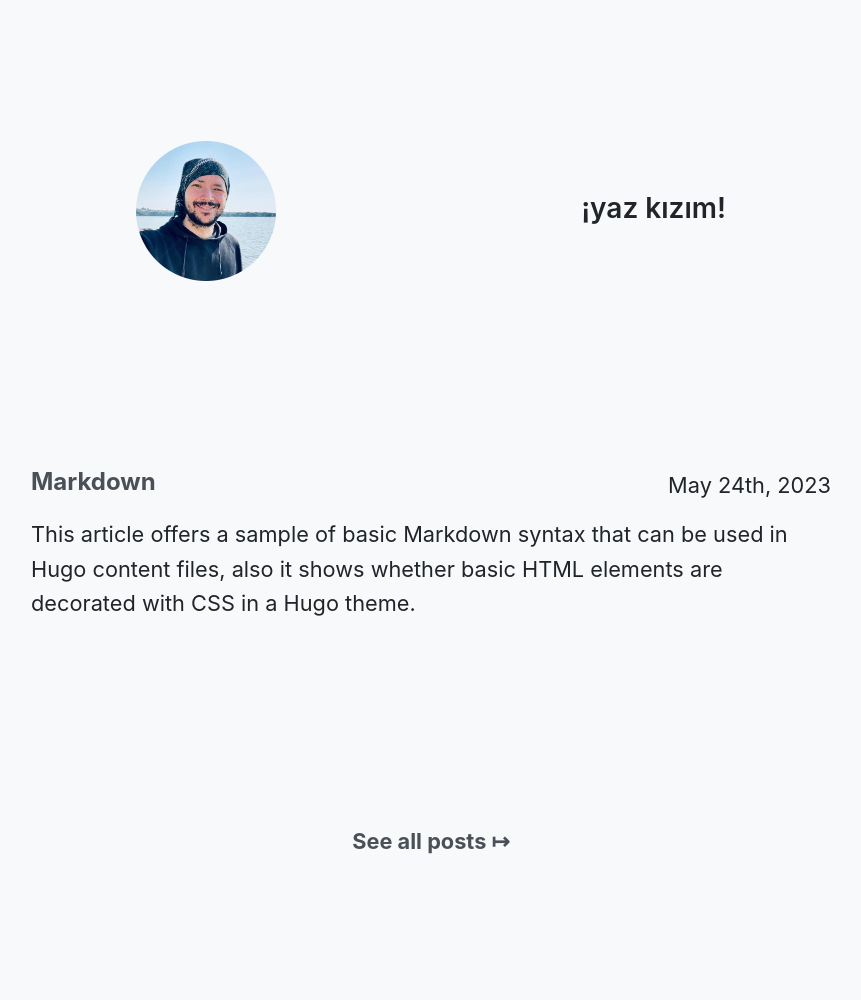
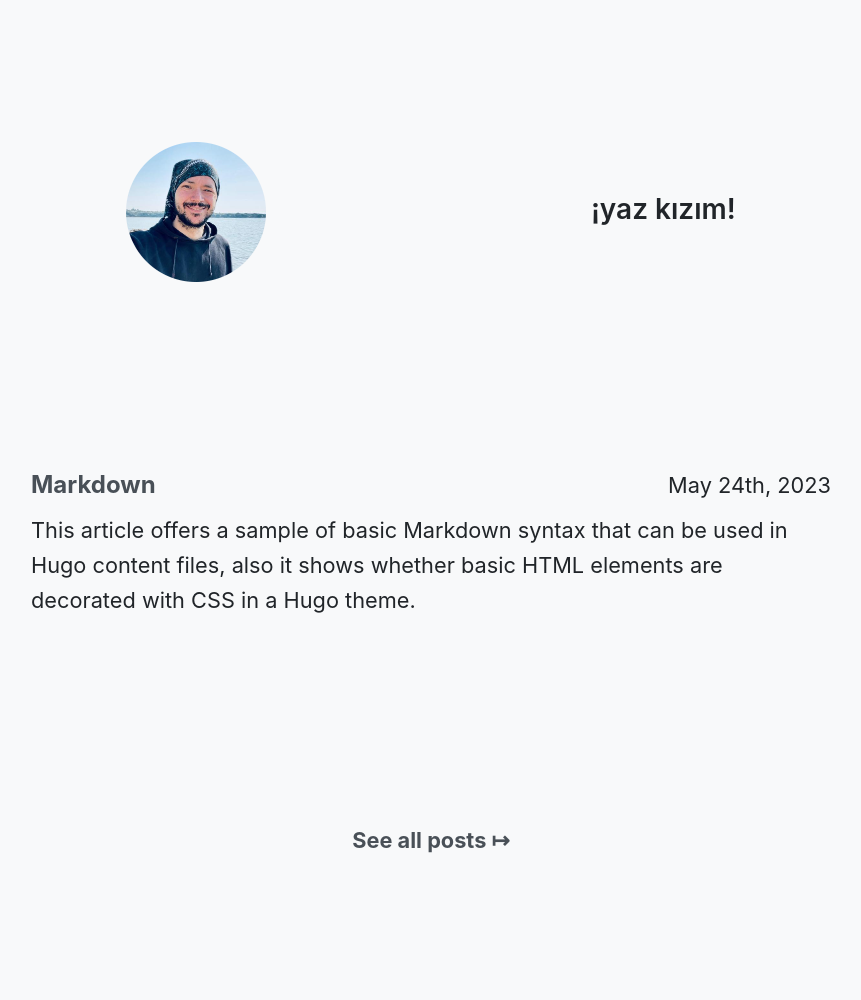
Before and after one commit to yazkizim-io/yazkizim-io.github.io, a Jekyll site: the page built from index.md, in a window 1280 px wide. Shown: the whole page, without its empty margins (209-1070 px from the left). Built offline with Jekyll 4.4.1, drawn with Linux system fonts in a browser that asks for light colours.

Commit message:
[WIP] Update

```diff
--- a/_layouts/home.html
+++ b/_layouts/home.html
@@ -6,20 +6,18 @@
 <body>
   <div id="app">
     <header id=intro class=center-axyz>
-  <div>
-  <x-grid columns="12" columns-s="4">
+  <x-grid columns="16" columns-m="4">
     <x-col span="1-3">
       <a href="/about.html"><img src="/assets/img/profile.png" loading="lazy" style="max-width:140px"/></a>
     </x-col>
-    <x-col span="4-12" as=center js=end>
+    <x-col span="4-16" as=center js=end>
       <h3 text="end">{{ site.textlogo }}</h3>
     </x-col>
   </x-grid>
-</div>
-      <x-grid columns="2" columns-s="1">
+      <x-grid columns="2" columns-m="1">
         {% for post in site.posts limit:3 %}
-        <x-col span=1 as="center">
-            <h4>
+        <x-col span=1 ac=center js=start>
+            <h4 style="margin:0px;">
               <a href="{{ post.url }}" class="no-style">{{ post.title }}</a>
             </h4>
         </x-col>
--- a/_layouts/postlist.html
+++ b/_layouts/postlist.html
@@ -11,7 +11,7 @@
       <x-grid columns="2" columns-s="1">
         {% for post in site.posts %}
         <x-col span=1>
-            <h4>
+            <h4 style="margin:0px">
               <a href="{{ post.url }}">{{ post.title }}</a>
             </h4>
         </x-col>
--- a/assets/css/app.css
+++ b/assets/css/app.css
@@ -13,8 +13,7 @@
         --globalBg: #eee;
     }
 
-    #app { margin: 0 auto 10rem; max-width: 1600px; }
-    #intro { margin: 0 0; height: 100vh; }
+    #intro { height: 100vh; }
     #ads { padding-bottom:4rem; }
     .frame {
         min-height: 350px;
```
Also changed, not shown: _includes/header_home.html (deleted).
